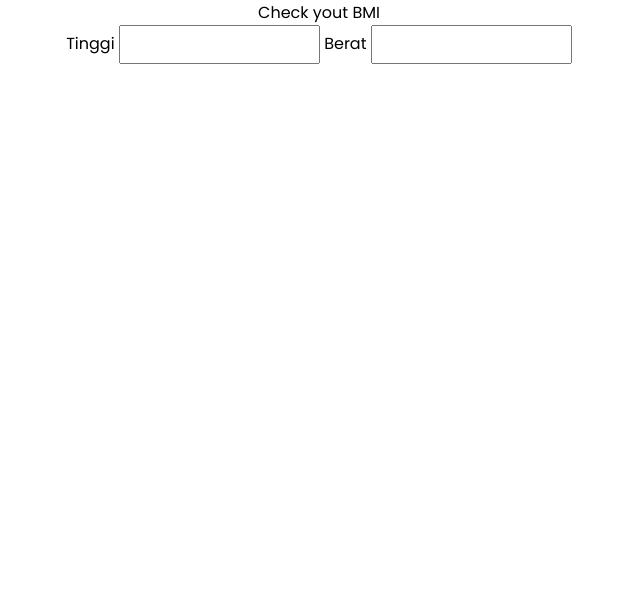
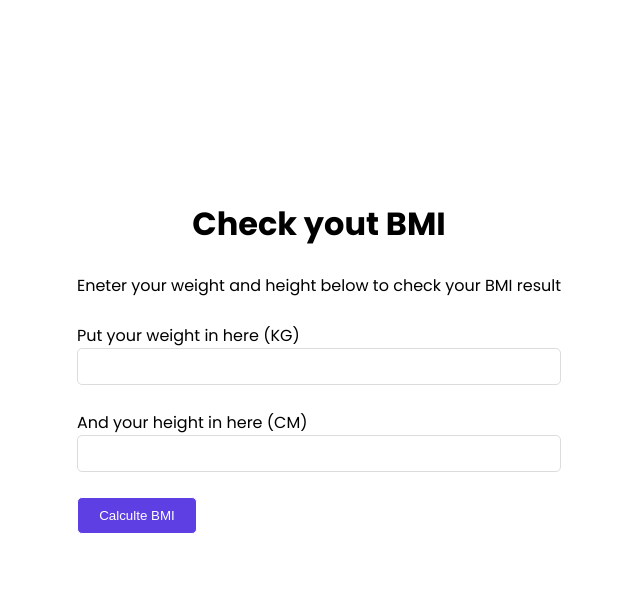
Before and after one commit to figofer/BMI-Calculator, a plain HTML site: page index.html in a window 1280 px wide. Shown: the whole page, without its empty margins (321-961 px from the left). Drawn offline with Linux system fonts and the light colour scheme.

Commit message:
menambahkan Script js

```diff
--- a/index.html
+++ b/index.html
@@ -1,5 +1,6 @@
 <!DOCTYPE html>
 <html lang="en">
+
 <head>
     <meta charset="UTF-8">
     <meta http-equiv="X-UA-Compatible" content="IE=edge">
@@ -7,13 +8,32 @@
     <title>Document</title>
     <link rel="stylesheet" href="style.css">
 </head>
+<script src="main.js"></script>
+
 <body>
-    Check yout BMI
-    <form action="">
-        <span>Tinggi</span>
-        <input type="number" id="tinggi">
-        <span>Berat</span>
-        <input type="number" id="berat">
-    </form>
+    <div class="container">
+        <div class="head">
+            <h1> Check yout BMI </h1>
+            <br>
+            <p>Eneter your weight and height below to check your BMI result</p>
+        </div>
+        <br>
+        <form action="">
+            <div class="box">
+                <span for="tinggi">Put your weight in here (KG)</span>
+                <input type="number" id="tinggi">
+            </div>
+            <br>
+            <div class="box">
+                <span for="berat">And your height in here (CM)</span>
+                <input type="number" id="berat">
+            </div>
+            <br>
+            <button type="submit" onclick="kalkulator()">Calculte BMI</button>
+            <br><br>
+            <div id="hasil"></div>
+        </form>
+    </div>
 </body>
+
 </html>
--- /dev/null
+++ b/main.js
@@ -0,0 +1,23 @@
+function kalkulator() {
+    event.preventDefault()
+    const tinggi = Number(document.getElementById("tinggi").value)
+    const berat = Number(document.getElementById("berat").value)
+    const rumus = tinggi / ((berat / 100) ** 2);
+    let kategori;
+    if (rumus < 18.5) {
+        kategori = "Underweight";
+        document.getElementById("hasil").className = "Underweight";
+    } else if (rumus < 24.9) {
+        kategori = "Normal weight";
+        document.getElementById("hasil").className = "Underweight";
+    } else if (rumus < 29.9) {
+        kategori = "Overweight";
+        document.getElementById("hasil").className = "Underweight";
+    } else {
+        kategori = "Obesity";
+        document.getElementById("hasil").className = "Underweight";
+    }
+
+    document.getElementById("hasil").innerHTML = 'Your BMI is <strong>' + rumus.toFixed(1) + ' </strong> which means You are <strong>' + kategori + '</strong>.';
+
+}
--- a/style.css
+++ b/style.css
@@ -3,22 +3,49 @@
 *{
     padding: 0;
     margin: 0;
+
 }
 
 body{
+    font-weight:400;
+    flex-direction: column;
     font-family: 'Poppins', sans-serif;
+    display: flex;
+    justify-content: center;
+    align-items: center;
+    height: 100vh;
+}
+.container{
+    align-items: center;
+    display: flex;
+
+    flex-direction: column;
+
+    height: 400px;
+}
+
+.container .head{
+
     display: flex;
     flex-direction: column;
     justify-content: center;
     align-items: center;
 }
+.box{
 
-.box{
     display: flex;
     flex-direction: column;
 }
 input{
+    border: 1px solid rgb(220, 220, 223);
     padding: 10px;
+    border-radius: 5px;
+    transition: 0.2s ease-out;
+}
+
+input:focus, input:hover{
+    outline: none;
+    border-color:rgb(93, 63, 228) ;
 }
 button{
     background-color: rgb(93, 63, 228);
@@ -26,4 +53,19 @@ button{
     border-radius: 5px;
     color: white;
     border: none;
+    width: 120px;
+    border: 1px solid;
+    transition: 0.2s ease-out;
 }
+button:hover{
+    background-color: white;
+    color: rgb(93, 63, 228) ;
+    border: 1px solid rgb(93, 63, 228);
+}
+
+form{
+    width: 100%;
+}
+#hasil{
+font-weight:500;
+}
```
